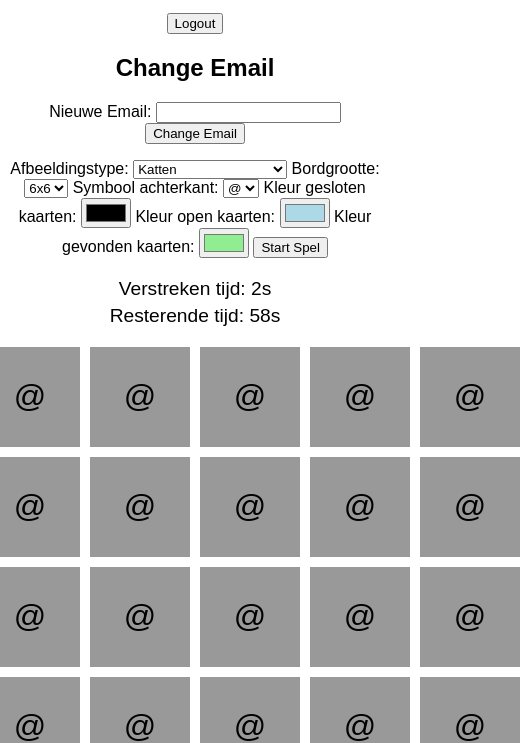
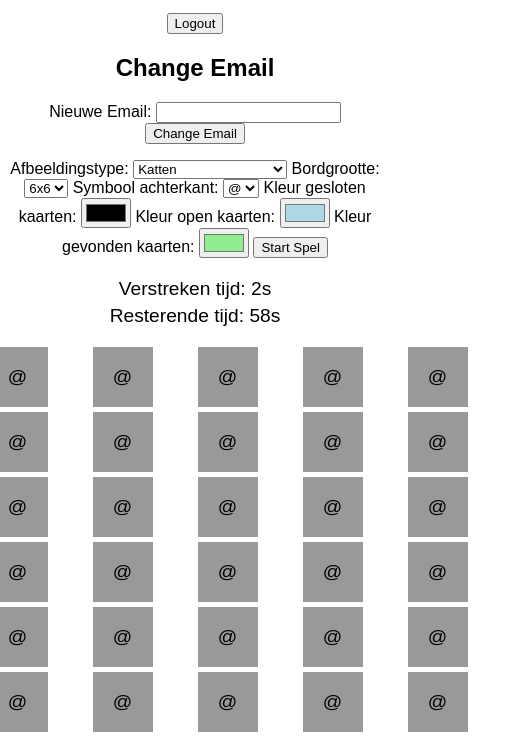
Before and after one commit to AntMazz/webtech3-memory, a plain HTML site: page opdracht/index.html in a window 390 px wide. Both pictures are taken after a click on the button "Start Spel". Shown: the part 101-844 px from the top of the page, 520 px wide, since content can reach past the window. Drawn offline with Linux system fonts and the light colour scheme; no server answers.

Commit message:
css aangepast

```diff
--- a/opdracht/css/styles.css
+++ b/opdracht/css/styles.css
@@ -55,3 +55,15 @@ input[type="color"] {
 #timer-container p {
     margin: 5px 0;
 }
+
+@media (max-width: 600px) {
+    .card {
+        width: 60px;
+        height: 60px;
+        font-size: 1.2rem;
+    }
+
+    #game-board {
+        grid-gap: 5px;
+    }
+}
```
